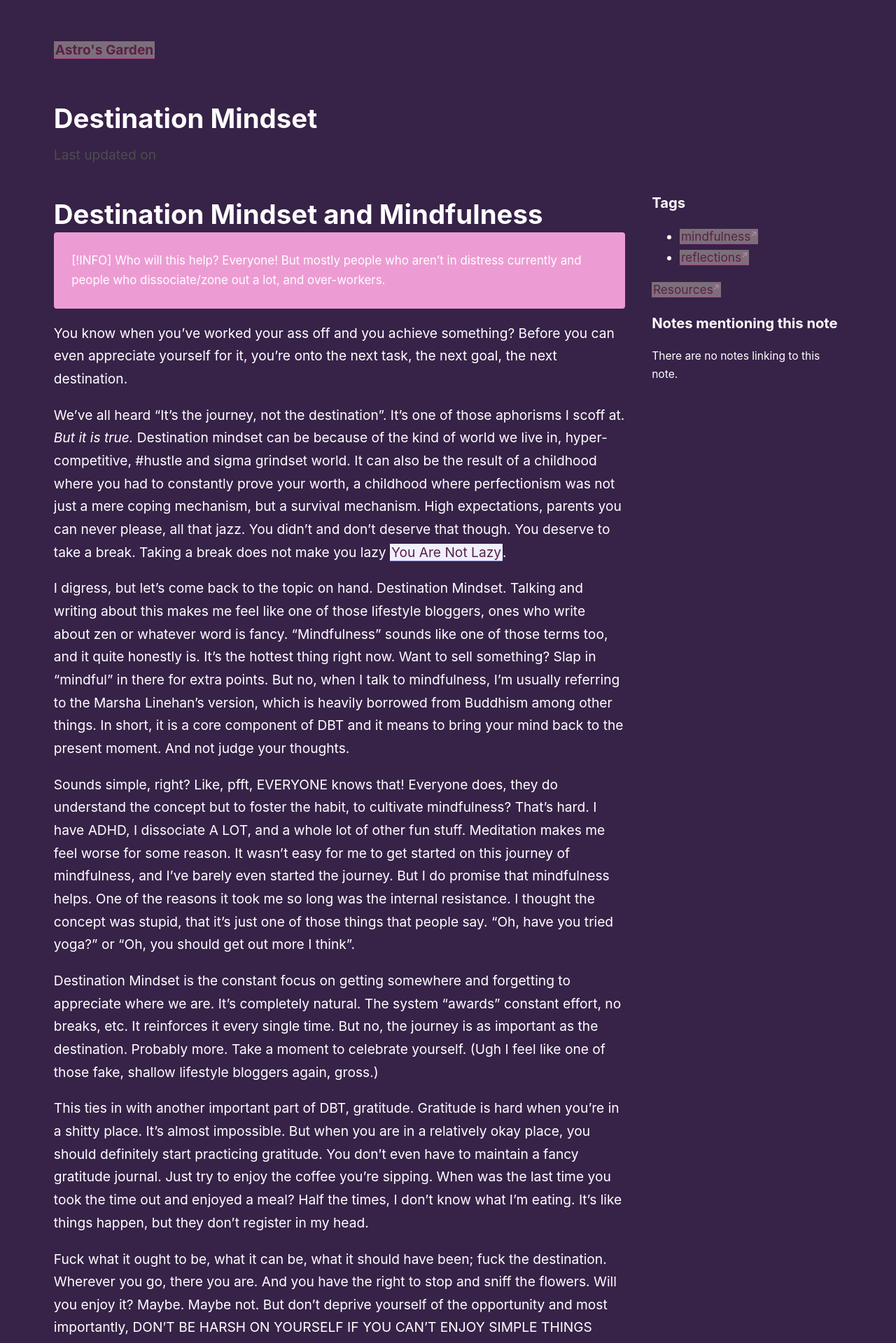
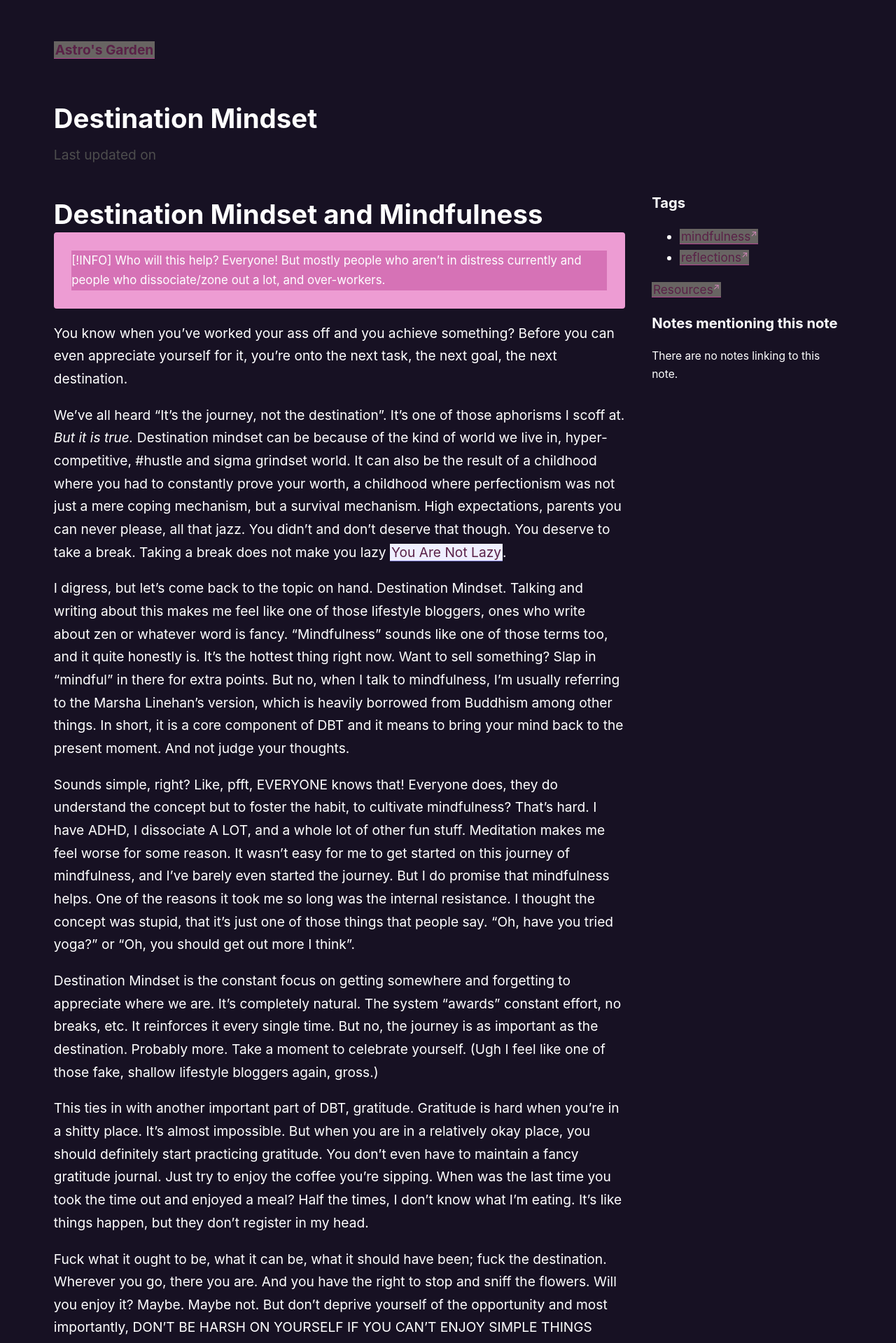
Before and after one commit to corvusdeinanis/astrosgarden, a Jekyll site: the page built from _notes/Destination Mindset.md, in a window 1280 px wide. Shown: the top 1919 px of the page at 70% size. Built offline with Jekyll 4.4.1, drawn with Linux system fonts in a browser that asks for light colours.

Commit message:
Update _style.scss

```diff
--- a/_sass/_style.scss
+++ b/_sass/_style.scss
@@ -17,7 +17,7 @@ body {
   color: $color-text;
   font-size: 1rem;
   max-width: 63em;
-background-color: #372248;
+background-color: #171123;
   @media (min-width: 820px) {
     font-size: 1.2rem;
   }
@@ -53,6 +53,7 @@ blockquote {
 
   p {
     margin: 0;
+    background: #d672b6;
   }
 }
 
```
